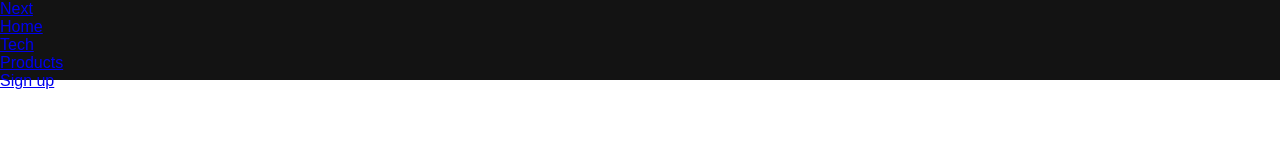
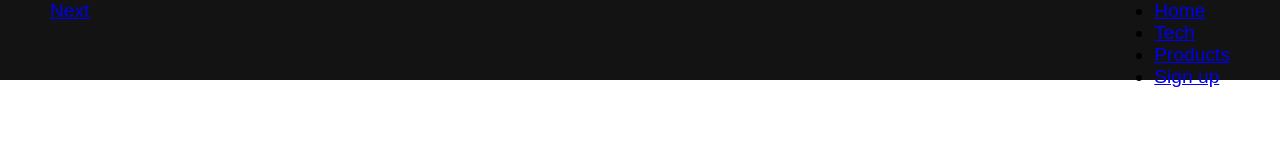
Before and after one commit to tsurubaso/cssHtmlJavascript, a plain HTML site: page index.html in a window 1280 px wide. Drawn offline with Linux system fonts and the light colour scheme.

Commit message:
13:40 avant .navbar__logo

```diff
--- a/styles.css
+++ b/styles.css
@@ -9,8 +9,20 @@
 background: #131313;
 height: 80px;
 display: flex;
-
-
-
-
+justify-content: center;
+align-items: center;
+font-size: 1.2rem;
+position: sticky;
+top: 0;
+z-index: 999;
 }
+.navbar__container{
+    display: flex;
+    justify-content: space-between;
+    height: 80px;
+    z-index: 1;
+    width: 100%;
+    max-width: 1300px;
+    margin: 0 auto;
+    padding: 0 50px;
+}
```
